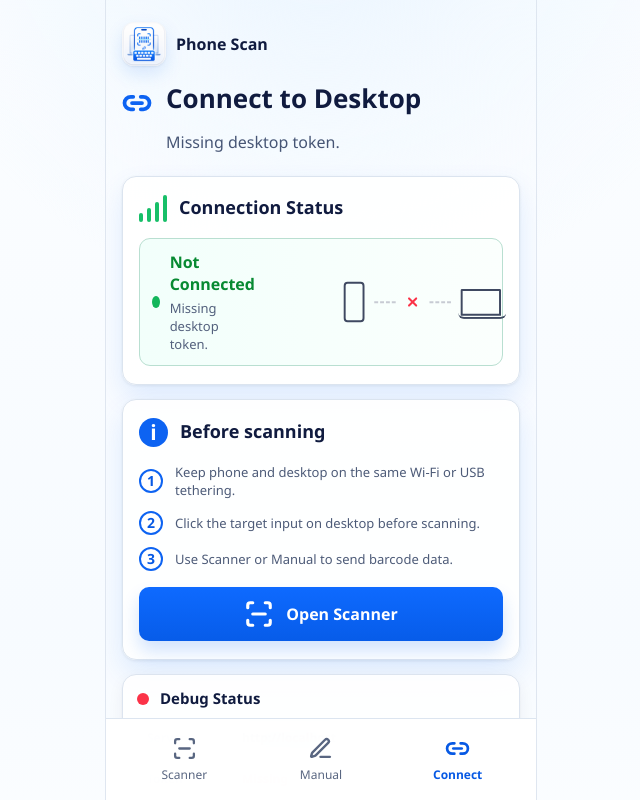
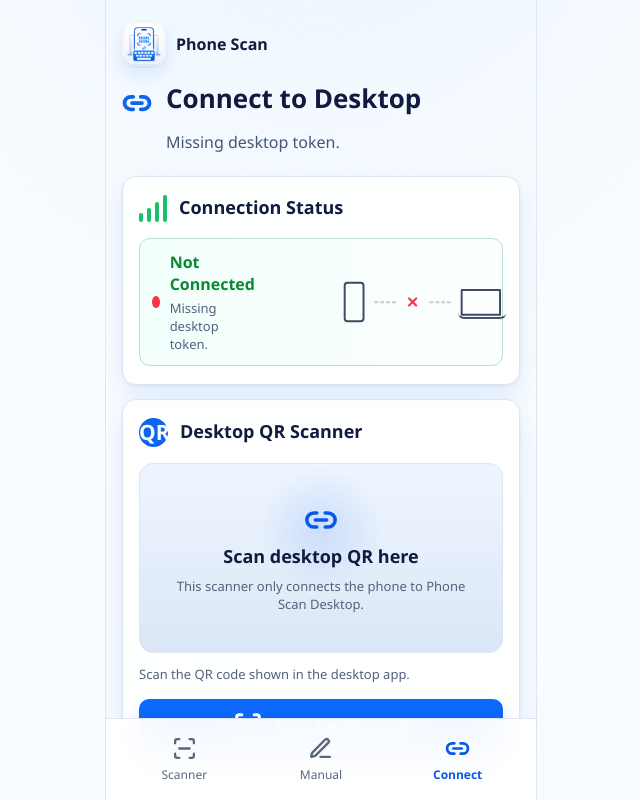
Before and after one commit to KT246/scan-barcode, a React (Vite) app in the folder apps/scanner-pwa/: page / in a window 1280 px wide. Shown: the top 800 px of the page, without its empty margins (319-959 px from the left). Built offline with nearby package versions, Linux system fonts and the light colour scheme.

Commit message:
Separate desktop QR connection scanner

```diff
--- a/apps/scanner-pwa/src/App.tsx
+++ b/apps/scanner-pwa/src/App.tsx
@@ -62,6 +62,18 @@
     minute: '2-digit',
     second: '2-digit',
   }).format(new Date(timestamp))
+}
+
+function getDesktopScannerUrl(value: string) {
+  try {
+    const url = new URL(value.trim())
+    const token = url.searchParams.get('token')
+    const scanPath = url.pathname === '/scan' || url.pathname.endsWith('/scan')
+
+    return token && scanPath ? url : null
+  } catch {
+    return null
+  }
 }
 
 function getInitialConnection(): DesktopConnection {
@@ -310,6 +322,75 @@
   lastSend: LastSend
   setPage: (page: MobilePage) => void
 }) {
+  const videoRef = useRef<HTMLVideoElement | null>(null)
+  const controlsRef = useRef<IScannerControls | null>(null)
+  const [connectScannerActive, setConnectScannerActive] = useState(false)
+  const [connectScanMessage, setConnectScanMessage] = useState(
+    connection.connected ? 'Desktop is connected. You can open the barcode scanner.' : 'Scan the QR code shown in the desktop app.',
+  )
+  const cameraNeedsTrustedHttps = !window.isSecureContext
+
+  useEffect(() => {
+    return () => {
+      controlsRef.current?.stop()
+      controlsRef.current = null
+    }
+  }, [])
+
+  const stopConnectScanner = () => {
+    controlsRef.current?.stop()
+    controlsRef.current = null
+    setConnectScannerActive(false)
+  }
+
+  const toggleConnectScanner = async () => {
+    if (connectScannerActive) {
+      stopConnectScanner()
+      setConnectScanMessage('Connection QR scanner stopped.')
+      return
+    }
+
+    if (cameraNeedsTrustedHttps) {
+      setConnectScanMessage('Camera needs HTTPS. Open this page from HTTPS before scanning the desktop QR.')
+      return
+    }
+
+    try {
+      const reader = new BrowserMultiFormatReader()
+      setConnectScannerActive(true)
+      setConnectScanMessage('Scanning desktop connection QR...')
+      controlsRef.current = await reader.decodeFromConstraints(
+        {
+          video: {
+            facingMode: {
+              ideal: 'environment',
+            },
+          },
+        },
+        videoRef.current ?? undefined,
+        (result) => {
+          if (!result) {
+            return
+          }
+
+          const scannerUrl = getDesktopScannerUrl(result.getText())
+          stopConnectScanner()
+
+          if (!scannerUrl) {
+            setConnectScanMessage('This is not a Phone Scan desktop QR. Use the QR shown in the desktop app.')
+            return
+          }
+
+          setConnectScanMessage('Desktop QR detected. Opening local scanner...')
+          window.location.assign(scannerUrl.href)
+        },
+      )
+    } catch (error) {
+      setConnectScannerActive(false)
+      setConnectScanMessage(error instanceof Error ? error.message : 'Camera unavailable.')
+    }
+  }
+
   return (
     <div className="pwa-content">
       <header className="connect-header">
@@ -339,7 +420,7 @@
 
         <div className="not-connected-box">
           <div className="status-copy">
-            <span className="green-dot" />
+            <span className={`green-dot ${connection.connected ? 'online' : 'offline'}`} />
             <div>
               <strong>{connection.connected ? 'Connected' : 'Not Connected'}</strong>
               <p>
@@ -359,6 +440,31 @@
         </div>
       </section>
 
+      <section className="connect-card connect-qr-scanner-card">
+        <div className="mobile-card-title">
+          <span className="info-dot">QR</span>
+          <h2>Desktop QR Scanner</h2>
+        </div>
+
+        <div className={`connect-qr-preview ${connectScannerActive ? 'has-video' : ''}`}>
+          <video ref={videoRef} className="camera-video" muted playsInline />
+          {!connectScannerActive && (
+            <div className="connect-qr-placeholder">
+              <Link2 size={42} strokeWidth={2.5} />
+              <strong>Scan desktop QR here</strong>
+              <span>This scanner only connects the phone to Phone Scan Desktop.</span>
+            </div>
+          )}
+        </div>
+
+        <p className="connect-scan-message">{connectScanMessage}</p>
+
+        <button className="scan-button connect-open-scanner" type="button" onClick={toggleConnectScanner}>
+          <ScanLine size={30} strokeWidth={2.5} />
+          <span>{connectScannerActive ? 'Stop QR Scanner' : 'Scan Desktop QR'}</span>
+        </button>
+      </section>
+
       <section className="connect-card how-card compact-how-card">
         <div className="mobile-card-title">
           <span className="info-dot">i</span>
@@ -368,14 +474,14 @@
         <div className="how-body">
           <ol>
             <li><span>1</span><p>Keep phone and desktop on the same Wi-Fi or USB tethering.</p></li>
-            <li><span>2</span><p>Click the target input on desktop before scanning.</p></li>
-            <li><span>3</span><p>Use Scanner or Manual to send barcode data.</p></li>
+            <li><span>2</span><p>Scan the QR from Phone Scan Desktop on this Connect page.</p></li>
+            <li><span>3</span><p>After connected, use Scanner for product barcodes only.</p></li>
           </ol>
         </div>
 
         <button className="scan-button connect-open-scanner" type="button" onClick={() => setPage('scanner')}>
-          <ScanLine size={30} strokeWidth={2.5} />
-          <span>Open Scanner</span>
+          <Barcode size={30} strokeWidth={2.5} />
+          <span>Open Barcode Scanner</span>
         </button>
       </section>
 
@@ -445,10 +551,18 @@
           }
 
           const value = result.getText()
+          const scannerUrl = getDesktopScannerUrl(value)
           const timestamp = Date.now()
           controlsRef.current?.stop()
           controlsRef.current = null
           setScannerActive(false)
+
+          if (scannerUrl) {
+            setScanMessage('Desktop connection QR detected. Opening Connect link...')
+            window.location.assign(scannerUrl.href)
+            return
+          }
+
           recordLocalScan(value, 'barcode', timestamp)
 
           if (!connection.connected) {
@@ -482,7 +596,7 @@
         </button>
         <h1>Camera Scanner</h1>
         <button className="connected-pill" type="button">
-          <span />
+          <span className={connection.connected ? 'online' : 'offline'} />
           <strong>{connection.connected ? 'Connected' : 'Offline'}</strong>
           <i>⌄</i>
         </button>
@@ -584,7 +698,7 @@
         </button>
         <h1>Manual Input</h1>
         <button className="connected-pill" type="button">
-          <span />
+          <span className={connection.connected ? 'online' : 'offline'} />
           <strong>{connection.connected ? 'Connected' : 'Offline'}</strong>
           <i>⌄</i>
         </button>
@@ -663,6 +777,8 @@
   connection: DesktopConnection
   className?: string
 }) {
+  const endpoint = connection.token ? `${connection.ipAddress}:${connection.port}` : 'No desktop QR scanned'
+
   return (
     <section className={`desktop-status-pill ${className}`}>
       <Monitor size={31} strokeWidth={2} />
@@ -671,7 +787,7 @@
       </span>
       <em />
       <Wifi size={31} strokeWidth={2.4} />
-      <strong>{connection.ipAddress}:{connection.port}</strong>
+      <strong>{endpoint}</strong>
     </section>
   )
 }
--- a/apps/scanner-pwa/src/styles.css
+++ b/apps/scanner-pwa/src/styles.css
@@ -558,6 +558,57 @@
   min-height: 178px;
 }
 
+.connect-qr-scanner-card {
+  margin-top: 20px;
+  padding: 30px 26px 26px;
+}
+
+.connect-qr-preview {
+  position: relative;
+  height: 260px;
+  overflow: hidden;
+  border: 1px solid #dce4ef;
+  border-radius: 18px;
+  background:
+    radial-gradient(circle at 50% 34%, rgba(33, 107, 255, 0.14), transparent 28%),
+    linear-gradient(180deg, #eef5ff 0%, #dbe7f6 100%);
+}
+
+.connect-qr-preview.has-video .camera-video {
+  opacity: 1;
+}
+
+.connect-qr-placeholder {
+  position: absolute;
+  inset: 0;
+  z-index: 2;
+  display: flex;
+  flex-direction: column;
+  align-items: center;
+  justify-content: center;
+  gap: 12px;
+  padding: 28px;
+  color: var(--blue-dark);
+  text-align: center;
+}
+
+.connect-qr-placeholder strong {
+  color: var(--ink);
+  font-size: 24px;
+  font-weight: 760;
+}
+
+.connect-qr-placeholder span,
+.connect-scan-message {
+  color: #53617d;
+  font-size: 17px;
+  line-height: 1.4;
+}
+
+.connect-scan-message {
+  margin: 16px 0 0;
+}
+
 .mobile-card-title {
   display: flex;
   align-items: center;
@@ -616,6 +667,14 @@
   width: 17px;
   height: 17px;
   border-radius: 50%;
+  background: #13b65b;
+}
+
+.green-dot.offline {
+  background: #fb3348;
+}
+
+.green-dot.online {
   background: #13b65b;
 }
 
@@ -919,6 +978,14 @@
   width: 16px;
   height: 16px;
   border-radius: 50%;
+  background: #08b85a;
+}
+
+.connected-pill span.offline {
+  background: #9aa6b8;
+}
+
+.connected-pill span.online {
   background: #08b85a;
 }
 
@@ -1387,6 +1454,7 @@
   font-size: 33px;
   font-weight: 760;
   line-height: 1.1;
+  overflow-wrap: anywhere;
 }
 
 .last-scanned time {
@@ -2374,6 +2442,7 @@
 }
 
 .app-screen .status-card-mobile,
+.app-screen .connect-qr-scanner-card,
 .app-screen .how-card {
   min-height: 0;
   margin-top: 14px;
@@ -2387,6 +2456,34 @@
 .app-screen .mobile-card-title {
   gap: 12px;
   margin-bottom: 16px;
+}
+
+.app-screen .connect-qr-preview {
+  height: 190px;
+  border-radius: 14px;
+}
+
+.app-screen .connect-qr-placeholder {
+  gap: 8px;
+  padding: 22px;
+}
+
+.app-screen .connect-qr-placeholder svg {
+  width: 34px;
+  height: 34px;
+}
+
+.app-screen .connect-qr-placeholder strong {
+  font-size: 18px;
+}
+
+.app-screen .connect-qr-placeholder span,
+.app-screen .connect-scan-message {
+  font-size: 13px;
+}
+
+.app-screen .connect-scan-message {
+  margin-top: 12px;
 }
 
 .app-screen .not-connected-box {
```
